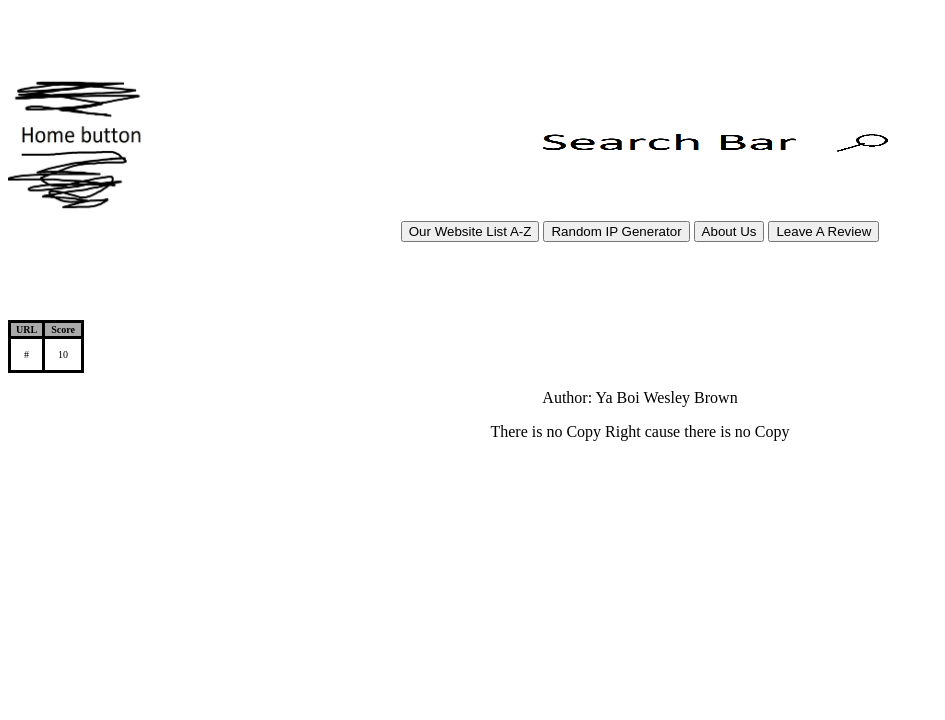
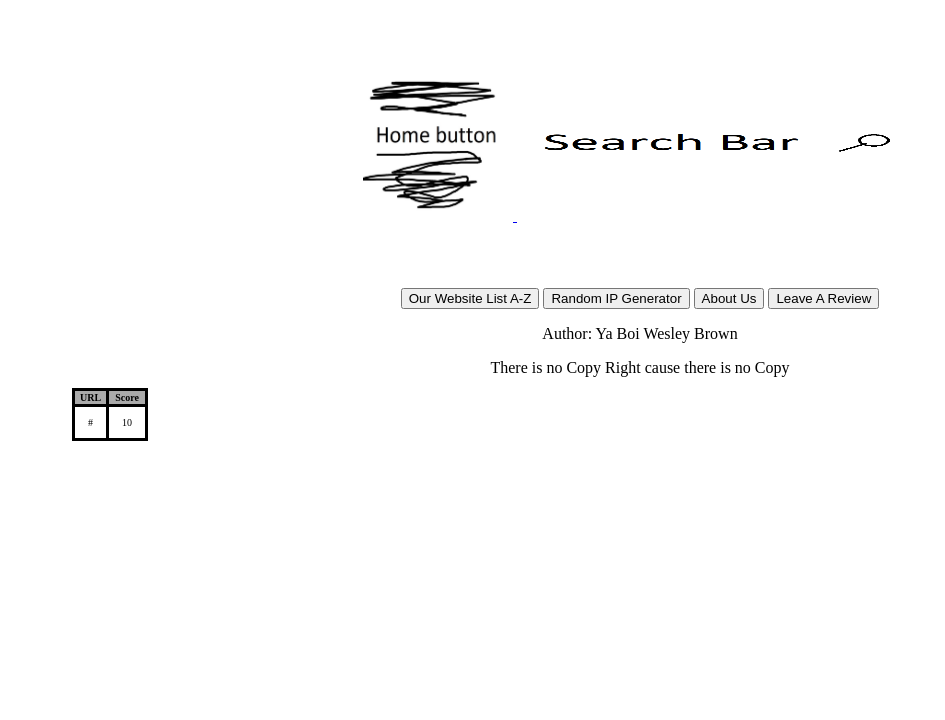
Before and after one commit to WesleyBrown792/CS401, a PHP site: page /B1.php in a window 1280 px wide. Shown: the top 720 px of the page, without its empty margins (0-945 px from the left). Run offline with PHP 8.4, Linux system fonts and the light colour scheme; tables that the repository leaves empty hold one stand-in row (values such as "Sample post").

Commit message:
lots of changes

```diff
--- a/B1.php
+++ b/B1.php
@@ -32,7 +32,7 @@
                 Leave A Review
               </button>
             </nav>
-        <div>
+        <div class="container">
             <?php
               renderTable("WebsiteList");
             ?>
--- a/B2.php
+++ b/B2.php
@@ -43,7 +43,7 @@
                   </button>
             </div>
             <div>
-            <button onclick="window.location.href=$randIP">
+            <button onclick="window.location.href='$randIP'">
                     Visit Random IP
                   </button>
             </div>
--- a/Dao.php
+++ b/Dao.php
@@ -31,7 +31,7 @@
 
         public function login($user, $pass){
             $conn = $this->getConnection();
-            return $conn->query("select username, password from user while username = '$user' AND password = '$pass'");
+            return $conn->query("select * from user while username = '$user' AND password = '$pass'");
         }
 
         public function addwebsite($name, $URL, $totalS, $P1, $P2, $P3, $P4){
--- a/Home.php
+++ b/Home.php
@@ -35,21 +35,21 @@
             </nav>
 
         <div>
-            <div>
+            <div class="container">
                 <h2>Most Recently Reviewed</h2>
                 <?php
                 renderTime("WebsiteList");
                 ?>
             </div>
 
-            <div>
+            <div class="container">
                 <h2>Best Sites</h2>
                 <?php
                 renderBest("WebsiteList");
                 ?>
             </div>
 
-            <div>
+            <div class="container">
                 <h2>Worst Sites</h2>
                 <?php
                  renderWorst("WebsiteList");
--- a/input.php
+++ b/input.php
@@ -11,7 +11,6 @@
 
 
 $exists = $dao->addwebsite($name, $url, $func, $layout, $info, $else);
-echo "addedwebsites";
 
 if(count($exists)>0){
     header('location:Home.php');
--- a/style.css
+++ b/style.css
@@ -3,17 +3,10 @@
 }
 
 div{
-    padding-top: 5%
+    padding: 5%
 }
 
-ul {
-    list-style-type: none;
-    margin: 0;
-    padding: 5%;
-  }
-  a{
-    float: left;
-}
+
 
 #page-container {
     position: relative;
@@ -48,4 +41,11 @@
   td{
     font-size: 10px;
     padding: 10 13;
+    margin-top: 30px;
   }
+
+  .container{
+    position: absolute;
+    display: flex;
+    justify-content: center;
+  }
```
